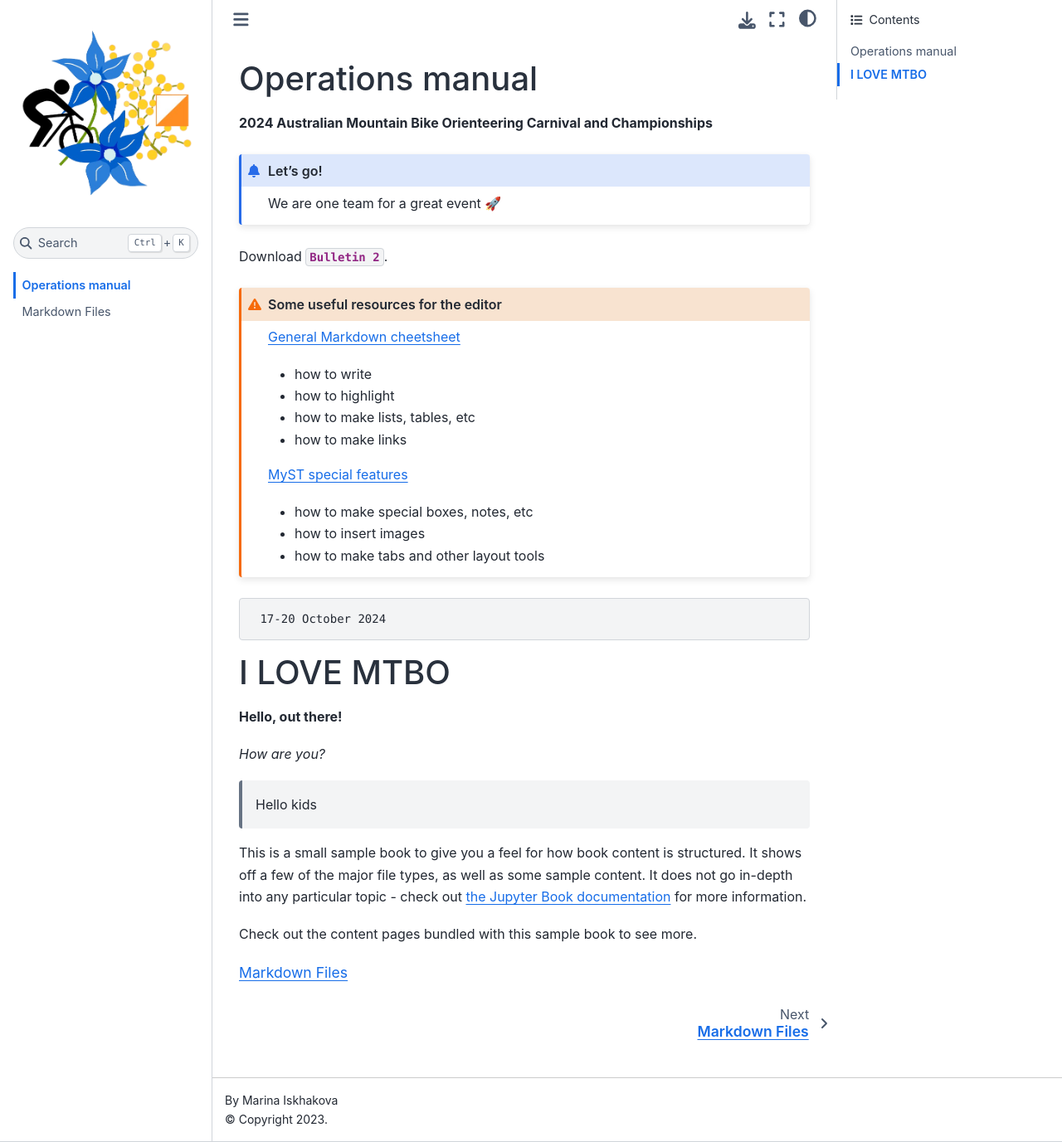
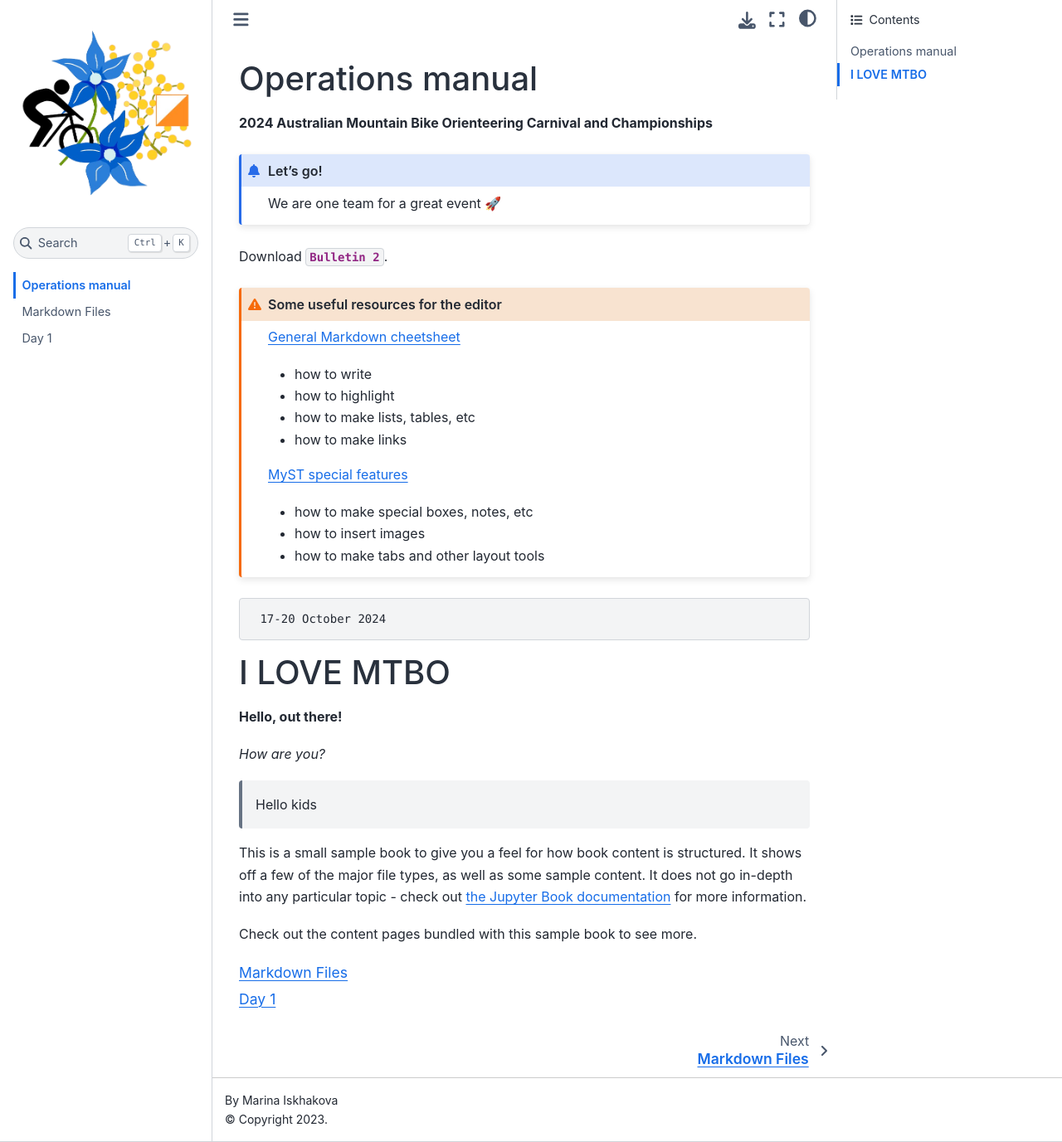
Before and after one commit to fediskhakov/mtbo2024champ, a Jupyter Book: the page built from index.md, in a window 1280 px wide and 1377 px high. Shown: the whole window at 83% size. Built offline with Jupyter Book 1.0.4 settings and Sphinx 7.4.7 and the Sphinx Book theme 1.1.4, drawn with Linux system fonts in a browser that asks for light colours.

Commit message:
savednew filed day 1 added

```diff
--- a/_toc.yml
+++ b/_toc.yml
@@ -6,3 +6,4 @@ root: index
 chapters:
 - file: markdown
 - file: roster
+- file: day1
--- /dev/null
+++ b/day1.md
@@ -0,0 +1,3 @@
+# Day 1
+
+**Hello, Day 1 Volunteers!**
```
